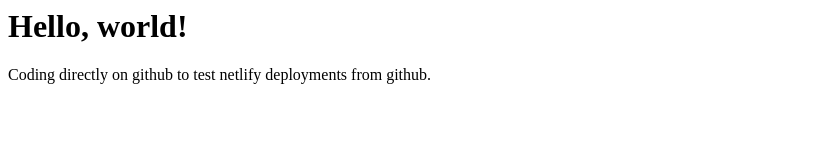
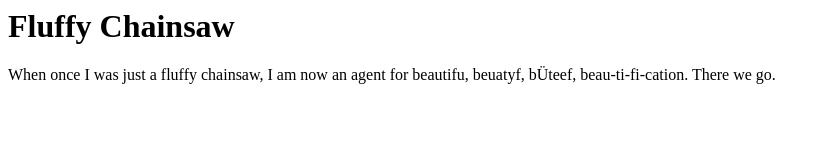
Before and after one commit to BEmagical/fluffy-chainsaw, a plain HTML site: page index.html in a window 1280 px wide. Shown: the whole page, without its empty margins (0-830 px from the left). Drawn offline with Linux system fonts and the light colour scheme.

Commit message:
updated site content for maximum fluffiness

```diff
--- a/index.html
+++ b/index.html
@@ -1,2 +1,2 @@
-<h1>Hello, world!</h1>
-<p>Coding directly on github to test netlify deployments from github.</p>
+<h1>Fluffy Chainsaw</h1>
+<p>When once I was just a fluffy chainsaw, I am now an agent for beautifu, beuatyf, bÜteef, beau-ti-fi-cation. There we go.</p>
```
